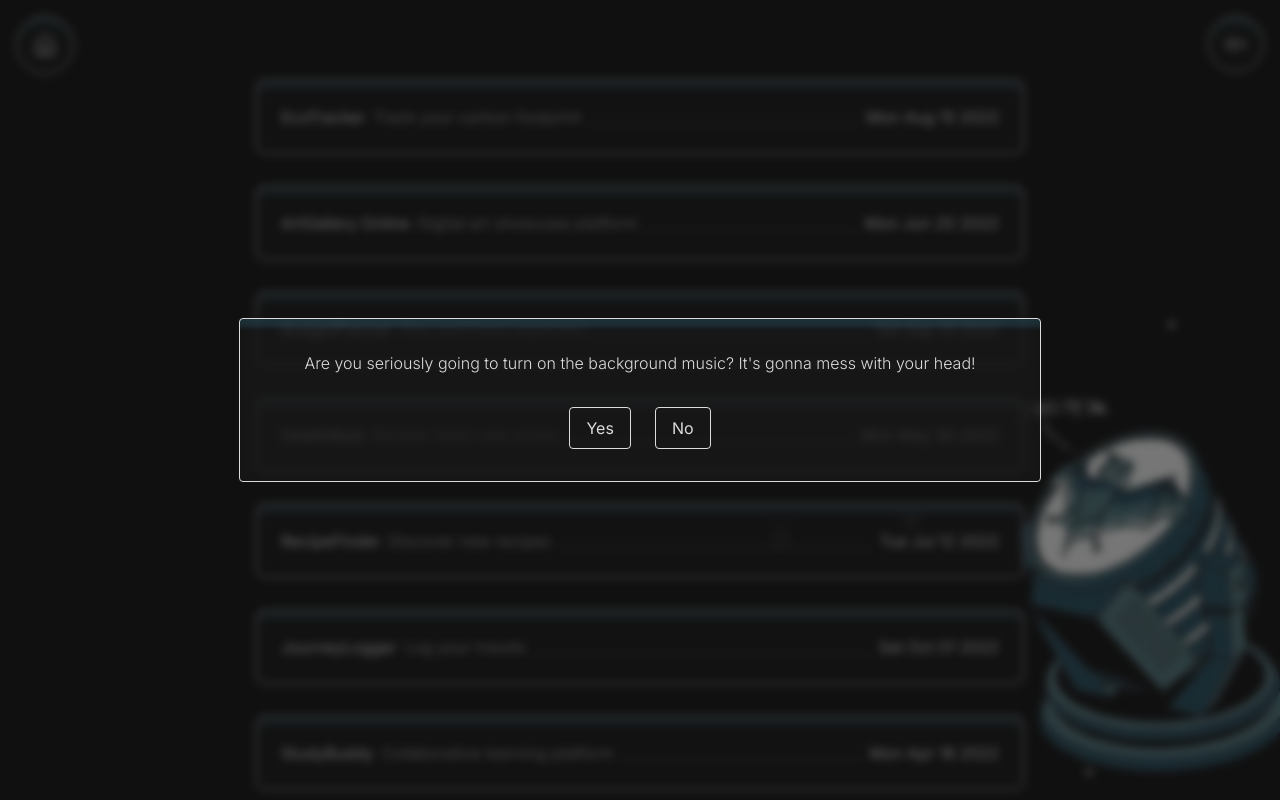
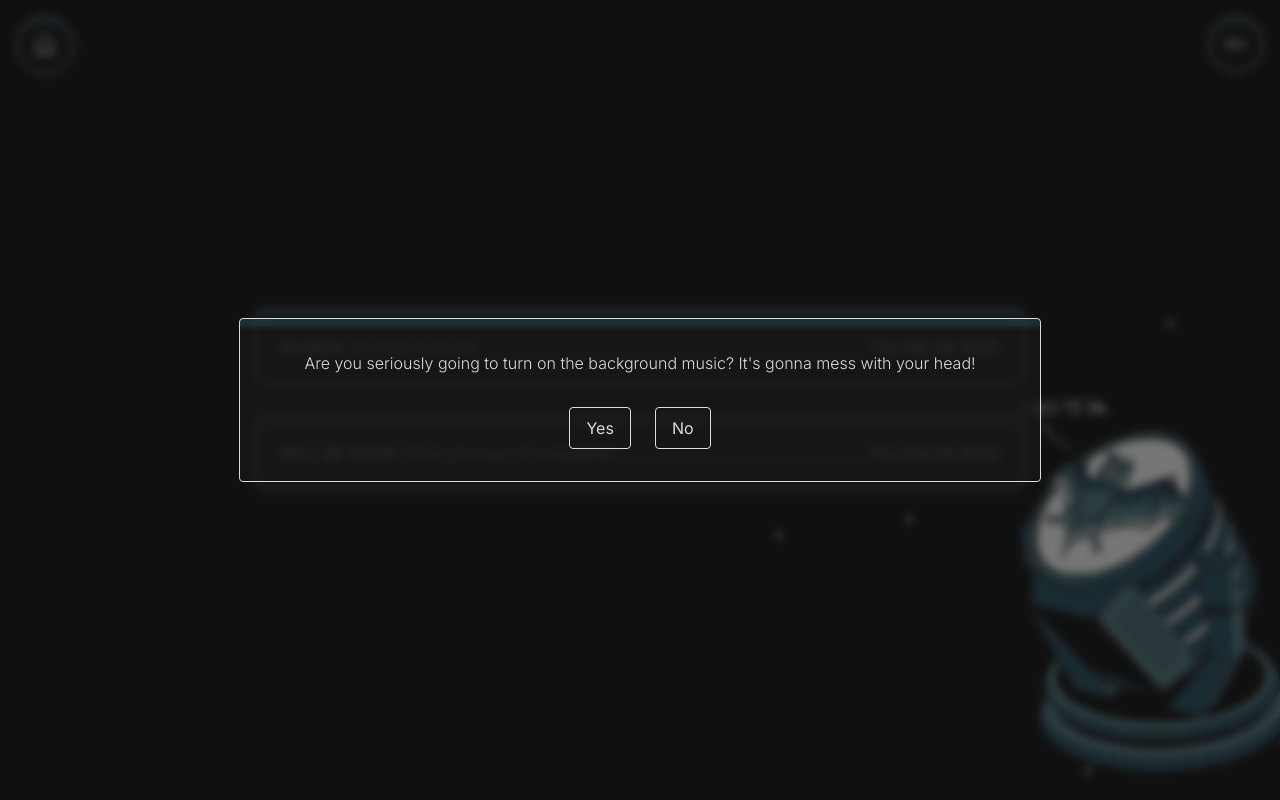
Before and after one commit to An11y/An1zo-portfolio, a Next.js app: page /projects in a window 1280 px wide. Shown: the top 800 px of the page. Built offline with nearby package versions, Linux system fonts and the light colour scheme.

Commit message:
fix projects

```diff
--- a/next.config.mjs
+++ b/next.config.mjs
@@ -1,4 +1,7 @@
 /** @type {import('next').NextConfig} */
-const nextConfig = {};
+const nextConfig = {
+    reactStrictMode: true,
+    swcMinify: true, // Используется для улучшения производительности (по желанию)
+};
 
 export default nextConfig;
--- a/src/app/(sub pages)/about/page.js
+++ b/src/app/(sub pages)/about/page.js
@@ -1,12 +1,10 @@
 import Image from "next/image";
-import bg from "../../../../public/background/about-background.png";
+import bg from "../../../../public/background/about-bg.jpg";
 import RenderModel from "@/components/RenderModel";
 // import HatModel from "@/components/models/HatModel";
 import AboutDetails from "@/components/about";
 import dynamic from "next/dynamic";
-const HatModel = dynamic(() => import("@/components/models/HatModel"), {
-    ssr: false,
-});
+import {Pikachu} from "@/components/models/Pikachu";
 
 export const metadata = {
     title: "About",
@@ -20,12 +18,12 @@ export default function Home() {
                 priority
                 sizes="100vw"
                 alt="Next.js Portfolio website's about page background image"
-                className="-z-50 fixed top-0 left-0 w-full h-full object-cover object-center opacity-50"
+                className="-z-50 fixed top-0 left-0 w-full h-full object-cover object-center"
             />
 
             <div className="absolute inset-0 flex items-center justify-center z-10">
                 <RenderModel>
-                    <HatModel />
+                    <Pikachu />
                 </RenderModel>
             </div>
 
@@ -36,7 +34,7 @@ export default function Home() {
                         An1zo
                     </h1>
                     <p className="font-light text-foreground text-lg">
-                        Meet the yourself behind this portfolio
+                        First of all, get to know yourself before reading this portfolio.
                     </p>
                 </div>
             </div>
--- a/src/app/data.js
+++ b/src/app/data.js
@@ -3,74 +3,18 @@
 export const projectsData = [
   {
     id: 1,
-    name: "EcoTracker",
-    description: "Track your carbon footprint",
-    date: "2022-08-15",
-    demoLink: "https://ecotracker.example.com",
+    name: "Portfolio",
+    description: "Fortfolio website",
+    date: "2025-02-06",
+    demoLink: "https://an1zo-portfolio.vercel.app",
   },
   {
     id: 2,
-    name: "ArtGallery Online",
-    description: "Digital art showcase platform",
-    date: "2022-06-20",
-    demoLink: "https://artgalleryonline.example.com",
-  },
-  {
-    id: 3,
-    name: "BudgetPlanner",
-    description: "Plan and track expenses",
-    date: "2022-09-10",
-    demoLink: "https://budgetplanner.example.com",
-  },
-  {
-    id: 4,
-    name: "HealthBeat",
-    description: "Monitor heart rate zones",
-    date: "2022-05-30",
-    demoLink: "https://healthbeat.example.com",
-  },
-  {
-    id: 5,
-    name: "RecipeFinder",
-    description: "Discover new recipes",
-    date: "2022-07-12",
-    demoLink: "https://recipefinder.example.com",
-  },
-  {
-    id: 6,
-    name: "JourneyLogger",
-    description: "Log your travels",
-    date: "2022-10-01",
-    demoLink: "https://journeylogger.example.com",
-  },
-  {
-    id: 7,
-    name: "StudyBuddy",
-    description: "Collaborative learning platform",
-    date: "2022-04-18",
-    demoLink: "https://studybuddy.example.com",
-  },
-  {
-    id: 8,
-    name: "TechTalk",
-    description: "Tech news aggregator",
-    date: "2022-11-05",
-    demoLink: "https://techtalk.example.com",
-  },
-  {
-    id: 9,
-    name: "FitTrack",
-    description: "Fitness and workout tracker",
-    date: "2022-03-22",
-    demoLink: "https://fittrack.example.com",
-  },
-  {
-    id: 10,
-    name: "MindfulMoments",
-    description: "Meditation and mindfulness app",
-    date: "2022-02-14",
-    demoLink: "https://mindfulmoments.example.com",
-  },
+    name: "WILL BE SOON",
+    description: "In the process of completion",
+    date: "2025-02-06",
+    demoLink: "https://github.com/An11y",
+  }
 ];
 
 export const BtnList = [
```
